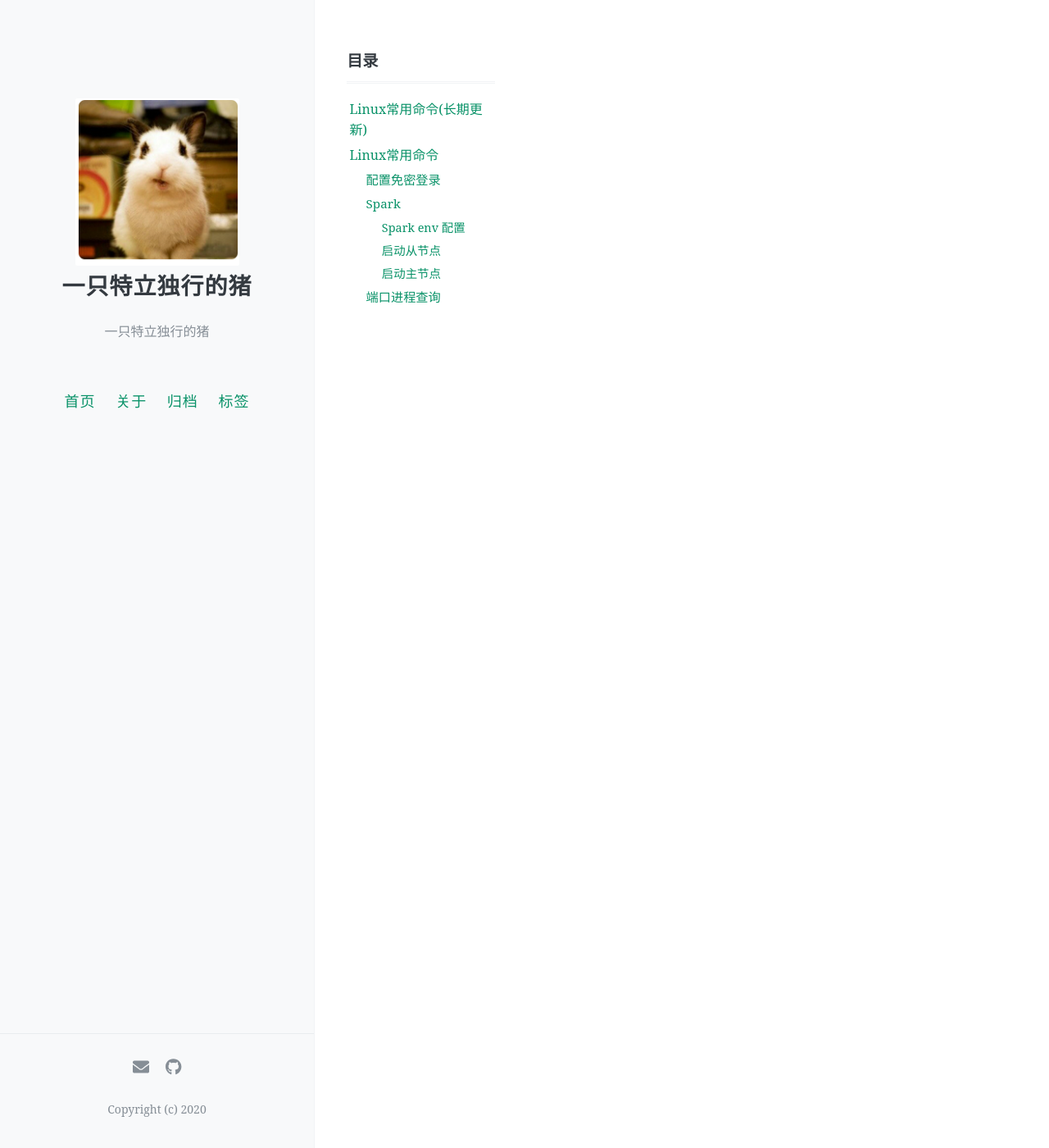
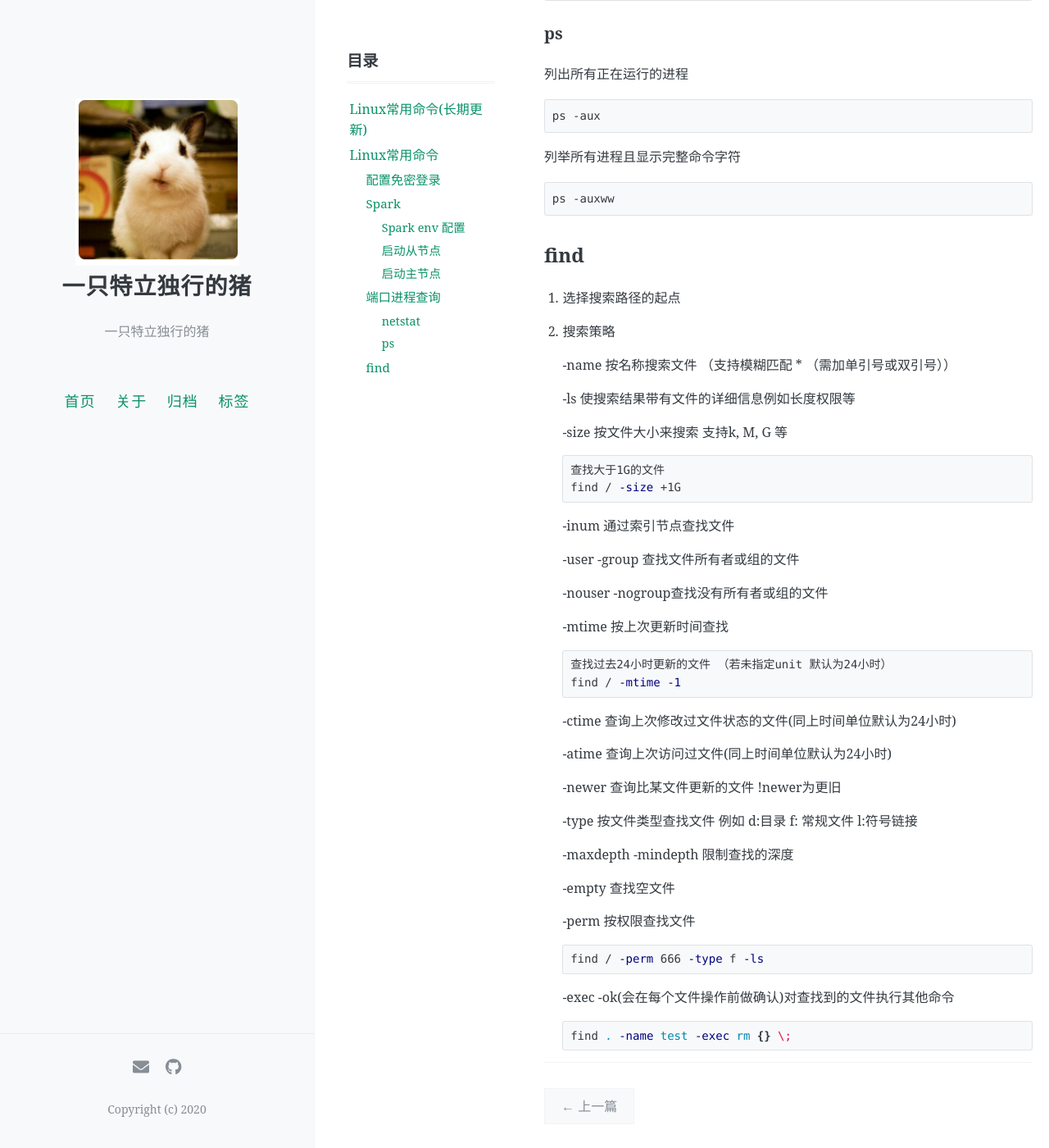
Before and after one commit to linweiyu/linweiyu.github.io, a Jekyll site: the page built from _posts/Linux/2020-03-08-linux-common-cmd.md, in a window 1280 px wide and 1400 px high, scrolled down 1647 px. Shown: the whole window at 82% size. Built offline with Jekyll 4.4.1, drawn with Linux system fonts in a browser that asks for light colours; comment, search, counter and statistics services are not loaded; some of the changed text lies outside the part shown.

Commit message:
linux doc update

````diff
--- a/_posts/Linux/2020-03-08-linux-common-cmd.md
+++ b/_posts/Linux/2020-03-08-linux-common-cmd.md
@@ -49,5 +49,104 @@
 ```shell
 netstat -tunlp|grep port
 lsof -i
-ps -aux |grep pid
 ```
+
+### netstat
+
+-a 列出所有链接
+
+-t 只列出tcp协议的链接 -u 只列出UDP协议的链接
+
+-n 禁用反向域名解析，加快查询速度
+
+-l 只列出监听中的链接（后台进程打开的端口）
+
+-p 获取进程名，进程号和进程id
+
+-s 打印网络统计数据
+
+-r 打印内核路由信息
+
+-i 打印网络接口 该项输出信息和ifconfig一致
+
+-c 持续输出信息
+
+example
+
+```
+#监听处于active状态的连接
+netstat -atnp | grep ESTABLISHED
+watch -d -n0 "netstat -atnp | grep ESTABLISHED"
+```
+
+
+
+### ps
+
+列出所有正在运行的进程
+
+```
+ps -aux
+```
+
+列举所有进程且显示完整命令字符
+
+```
+ps -auxww
+```
+
+
+
+## find
+
+1. 选择搜索路径的起点
+
+2. 搜索策略
+
+   -name 按名称搜索文件 （支持模糊匹配 * （需加单引号或双引号））
+
+   -ls 使搜索结果带有文件的详细信息例如长度权限等
+
+   -size 按文件大小来搜索 支持k, M, G 等
+
+   ```shell
+   查找大于1G的文件
+   find / -size +1G
+   ```
+
+   -inum 通过索引节点查找文件
+
+   -user -group 查找文件所有者或组的文件
+
+   -nouser -nogroup查找没有所有者或组的文件
+
+   -mtime 按上次更新时间查找
+
+   ```shell
+   查找过去24小时更新的文件 （若未指定unit 默认为24小时）
+   find / -mtime -1
+   ```
+
+   -ctime 查询上次修改过文件状态的文件(同上时间单位默认为24小时)
+
+   -atime 查询上次访问过文件(同上时间单位默认为24小时)
+
+   -newer 查询比某文件更新的文件  !newer为更旧
+
+   -type 按文件类型查找文件 例如 d:目录 f: 常规文件 l:符号链接
+
+   -maxdepth -mindepth 限制查找的深度
+
+   -empty 查找空文件
+
+   -perm 按权限查找文件
+
+   ```shell
+   find / -perm 666 -type f -ls
+   ```
+
+   -exec -ok(会在每个文件操作前做确认)对查找到的文件执行其他命令
+
+   ```shell
+   find . -name test -exec rm {} \;
+   ```
````
Also changed, not shown: other parts of _posts/Linux/2020-03-08-linux-common-cmd.md (+1 -1 lines).
